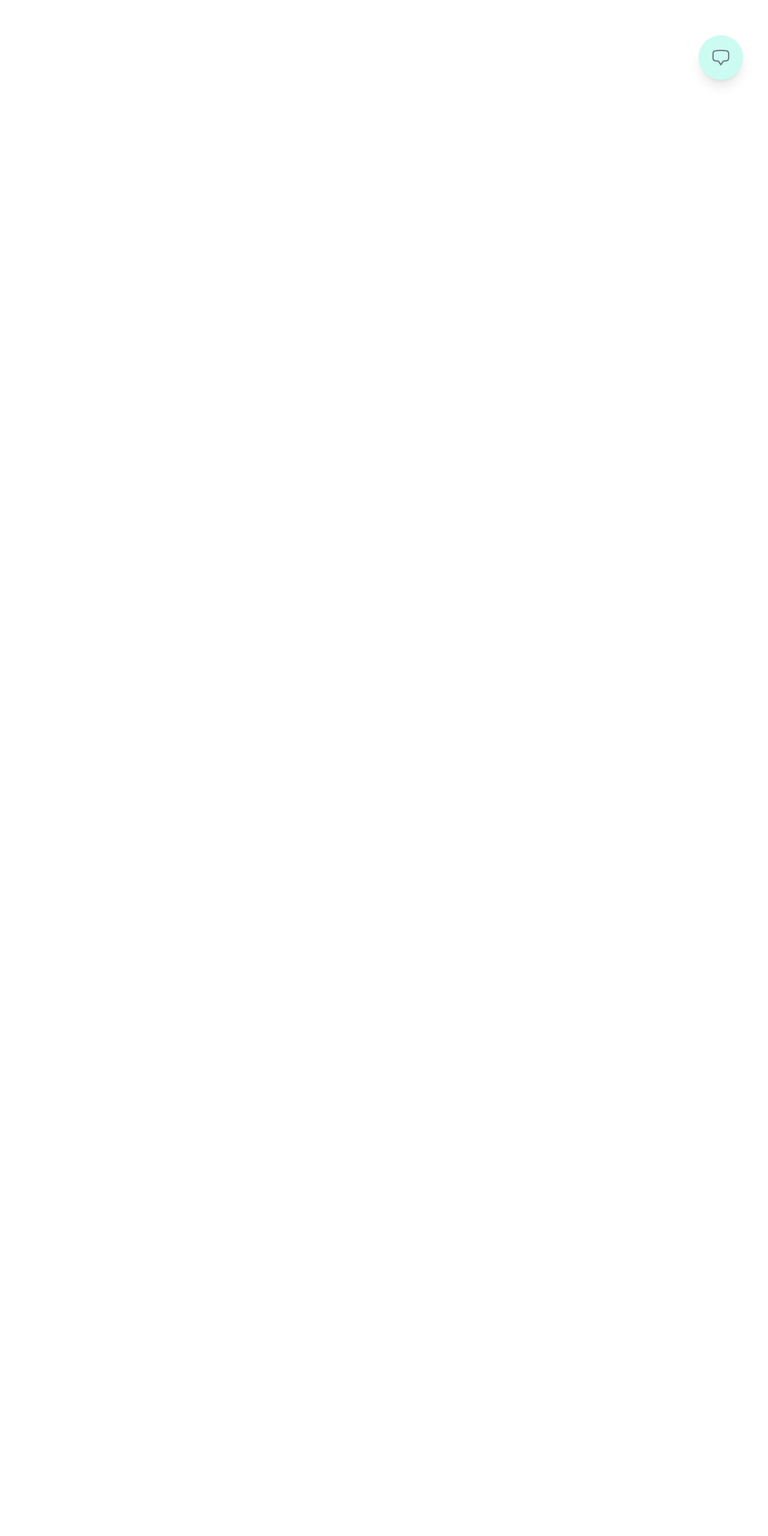
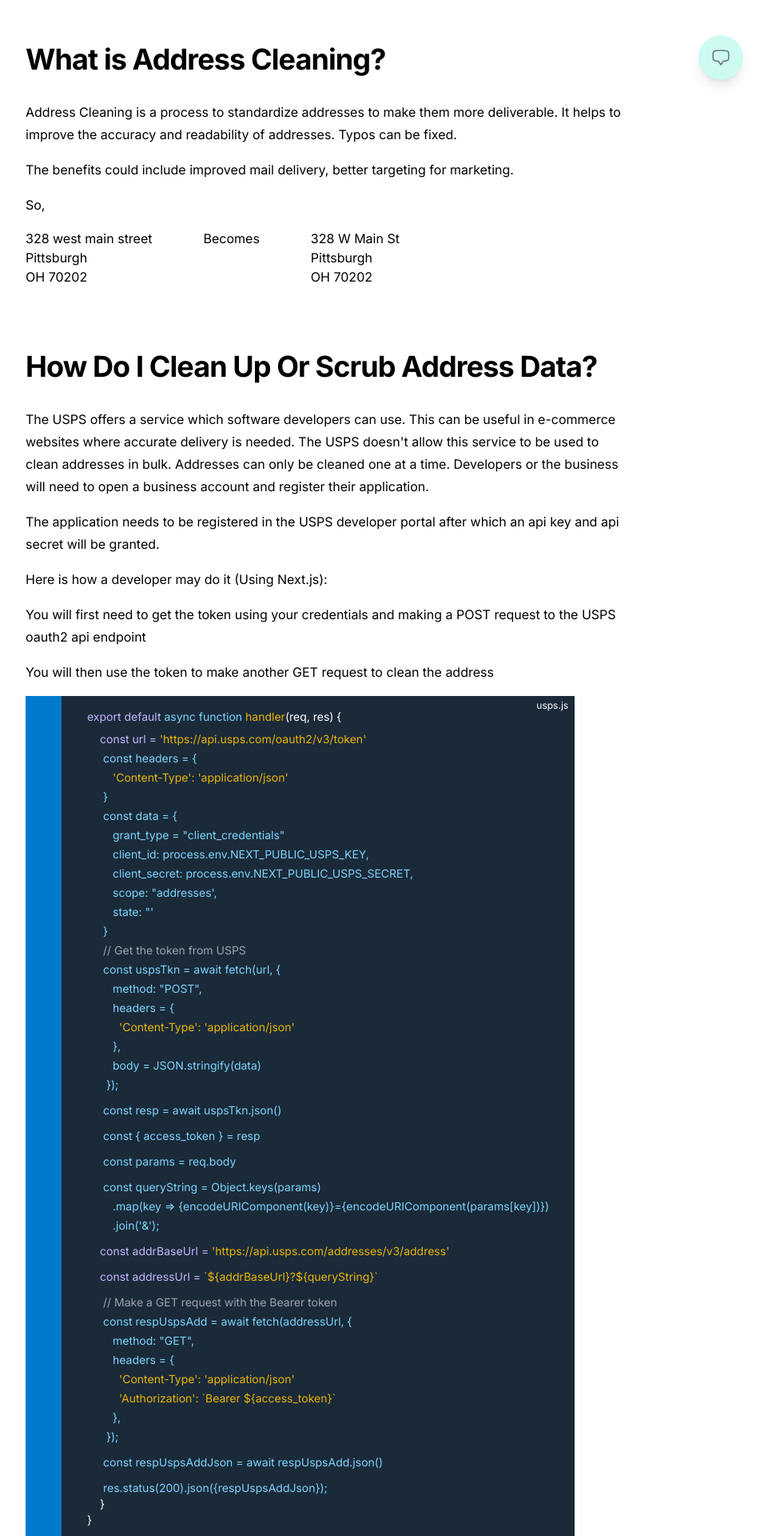
Before and after one commit to pranayaryal/portfolio, a Next.js app: page /blog/address-cleaner-usps in a window 1280 px wide. Shown: the part 660-2580 px from the top of the page at 80% size, without its empty margins (310-1271 px from the left). Before the commit the page ends 826 px from the top, so only its background shows below. Built offline with nearby package versions, Linux system fonts and the light colour scheme; no server answers.

Commit message:
add more content

```diff
--- a/app/blog/address-cleaner-usps/page.js
+++ b/app/blog/address-cleaner-usps/page.js
@@ -10,7 +10,7 @@
 		<div>
 			<svg version="1.1" id="Layer_1" xmlns="http://www.w3.org/2000/svg" className='w-40 h-8'
 				viewBox="0 0 390 47">
-<polygon fill="#FFFFFF" points="66.3,47.2 76.3,0 10,0 0,47.2 "/>
+				<polygon fill="#FFFFFF" points="66.3,47.2 76.3,0 10,0 0,47.2 " />
 				<path fill="#333366" d="M49.3,9.9c7.7,1.8,7.9,3.7,7.9,3.7c5,0,6.3,0,7.2,0.9c2.9,2.7-2,9.3-2,9.3C61.8,24.2,6.6,45.8,6.6,45.8h58.1
 	L74,1.9H11.6C11.6,1.9,48.4,9.7,49.3,9.9"/>
 				<path fill="#333366" d="M55,16.3c-0.8,0.4-3.2,0.8-4,0.9c-0.8,0.1-1.2,0.1-1.2,0.3c0,0.3,1.1,0.2,1.5,0.2c1.8,0,8.9-0.5,10.6-0.2
@@ -46,6 +46,90 @@
 			<h1 className='text-3xl font-semibold mt-8'>Using the USPS Address Cleaner</h1>
 			<p className="text-xl mt-8">Live Demo</p>
 			<AddressForm />
+			<h1 className="tracking-tight mt-12 leading-6 font-bold text-lg md:text-4xl">
+				What is Address Cleaning?
+			</h1>
+			<div className='leading-7'>
+				<p className='mt-8'>Address Cleaning is a process to standardize addresses to make them more deliverable.  It helps to improve the accuracy and readability of addresses.  Typos can be fixed.</p>
+				<p className="mt-4">The benefits could include improved mail delivery, better targeting for marketing.</p>
+				<p className="mt-4">So,</p>
+			</div>
+			<div className='flex mt-4 space-x-16'>
+				<div>
+					<p>328 west main street</p>
+					<p>Pittsburgh</p>
+					<p>OH 70202</p>
+				</div>
+				<div>
+					<p>Becomes</p>
+				</div>
+				<div>
+					<p>328 W Main St</p>
+					<p>Pittsburgh</p>
+					<p>OH 70202</p>
+				</div>
+			</div>
+			<h1 className="tracking-tight mt-20 leading-6 font-bold text-lg md:text-4xl">
+				How Do I Clean Up Or Scrub Address Data?
+			</h1>
+			<div className='leading-7'>
+				<p className='mt-8'>The USPS offers a service which software developers can use. This can be useful in e-commerce websites where accurate delivery is needed.  The USPS doesn't allow this service to be used to clean addresses in bulk.  Addresses can only be cleaned one at a time.  Developers or the business will need to open a business account and register their application.</p>
+				<p className='mt-4'>The application needs to be registered in the USPS developer portal after which an api key and api secret will be granted.</p>
+				<p className='mt-4'>Here is how a developer may do it (Using Next.js):</p>
+				<p className='mt-4'>You will first need to get the token using your credentials and making a POST request to the USPS oauth2 api endpoint</p>
+				<p className='mt-4'>You will then use the token to make another GET request to clean the address</p>
+			</div>
+			<div className="flex mt-4 text-white rounded-md text-xs md:text-sm">
+				<div className='hidden md:block bg-vs-background w-[45px] py-2 px-2'>
+				</div>
+				<div className='bg-code-background py-4 px-6 md:px-8 relative'>
+					<p className='text-xs absolute right-2 top-1'>usps.js</p>
+					<CodeViolet>{`export default `}</CodeViolet><CodeSky>async function</CodeSky> <CodeAmber>handler</CodeAmber><span>{`(req, res) {`}</span>
+					<p className='ml-4 mt-2'><CodeViolet>const url = </CodeViolet><CodeAmber>'https://api.usps.com/oauth2/v3/token'</CodeAmber></p>
+					<p className='ml-5 mt-1'><CodeSky>{`const headers = {`}</CodeSky></p>
+					<p className='ml-8 mt-1'><CodeAmber>{`'Content-Type': 'application/json'`}</CodeAmber></p>
+					<p className='ml-5 mt-1'><CodeSky>{`}`}</CodeSky></p>
+					<p className='ml-5 mt-1'><CodeSky>{`const data = {`}</CodeSky></p>
+					<p className='ml-8 mt-1'><CodeSky>{`grant_type = "client_credentials"`}</CodeSky></p>
+					<p className='ml-8 mt-1'><CodeSky>{`client_id: process.env.NEXT_PUBLIC_USPS_KEY,`}</CodeSky></p>
+					<p className='ml-8 mt-1'><CodeSky>{`client_secret: process.env.NEXT_PUBLIC_USPS_SECRET,`}</CodeSky></p>
+					<p className='ml-8 mt-1'><CodeSky>{`scope: "addresses',`}</CodeSky></p>
+					<p className='ml-8 mt-1'><CodeSky>{`state: "'`}</CodeSky></p>
+					<p className='ml-5 mt-1'><CodeSky>{`}`}</CodeSky></p>
+					<p className='ml-5 mt-1 text-gray-400'>{`// Get the token from USPS`}</p>
+					<p className='ml-5 mt-1'><CodeSky>{`const uspsTkn = await fetch(url, {`}</CodeSky></p>
+					<p className='ml-8 mt-1'><CodeSky>{`method: "POST",`}</CodeSky></p>
+					<p className='ml-8 mt-1'><CodeSky>{`headers = {`}</CodeSky></p>
+					<p className='ml-10 mt-1'><CodeAmber>{`'Content-Type': 'application/json'`}</CodeAmber></p>
+					<p className='ml-8 mt-1'><CodeSky>{`},`}</CodeSky></p>
+					<p className='ml-8 mt-1'><CodeSky>{`body = JSON.stringify(data)`}</CodeSky></p>
+					<p className='ml-6 mt-1'><CodeSky>{`});`}</CodeSky></p>
+					<p className='ml-5 mt-3'><CodeSky>{`const resp = await uspsTkn.json()`}</CodeSky></p>
+					<p className='ml-5 mt-3'><CodeSky>{`const { access_token } = resp`}</CodeSky></p>
+					<p className='ml-5 mt-3'><CodeSky>{`const params = req.body`}</CodeSky></p>
+					<p className='ml-5 mt-3'><CodeSky>{`const queryString = Object.keys(params)`}</CodeSky></p>
+					<p className='ml-8 mt-1'><CodeSky>{'.map(key => {encodeURIComponent(key)}={encodeURIComponent(params[key])})'}</CodeSky></p>
+					<p className='ml-8 mt-1'><CodeSky>{`.join('&');`}</CodeSky></p>
+					<p className='ml-4 mt-3'><CodeViolet>const addrBaseUrl = </CodeViolet><CodeAmber>'https://api.usps.com/addresses/v3/address'</CodeAmber></p>
+					<p className='ml-4 mt-3'><CodeViolet>const addressUrl = </CodeViolet><CodeAmber>{'`${addrBaseUrl}?${queryString}`'}</CodeAmber></p>
+
+					<p className='ml-5 mt-3 text-gray-400'>{`// Make a GET request with the Bearer token`}</p>
+					<p className='ml-5 mt-1'><CodeSky>{`const respUspsAdd = await fetch(addressUrl, {`}</CodeSky></p>
+					<p className='ml-8 mt-1'><CodeSky>{`method: "GET",`}</CodeSky></p>
+					<p className='ml-8 mt-1'><CodeSky>{`headers = {`}</CodeSky></p>
+					<p className='ml-10 mt-1'><CodeAmber>{`'Content-Type': 'application/json'`}</CodeAmber></p>
+					<p className='ml-10 mt-1'><CodeAmber>{"'Authorization': `Bearer ${access_token}`"}</CodeAmber></p>
+					<p className='ml-8 mt-1'><CodeSky>{`},`}</CodeSky></p>
+					<p className='ml-6 mt-1'><CodeSky>{`});`}</CodeSky></p>
+					<p className='ml-5 mt-3'><CodeSky>{`const respUspsAddJson = await respUspsAdd.json()`}</CodeSky></p>
+					<p className='ml-5 mt-3'><CodeSky>{`res.status(200).json({respUspsAddJson});`}</CodeSky></p>
+
+					<p className='ml-4'>{`}`}</p>
+					<span>{`}`}</span>
+				</div>
+			</div>
+
+
 		</div>
 	);
 }
--- a/components/AddressForm.js
+++ b/components/AddressForm.js
@@ -151,7 +151,7 @@
   return (
     <div className='bg-white py-6 px-5 w-full flex flex-col'>
             <>
-              <p className='text-xs mt-2'>Enter your address</p>
+              <p className='text-xs mt-2'>Enter an address. You can copy from Google Maps</p>
               <div className='flex flex-col mt-4'>
                 <label className='text-xs'>Address</label>
                 <input
```
Lines whose indentation alone changed are shown as unchanged.
